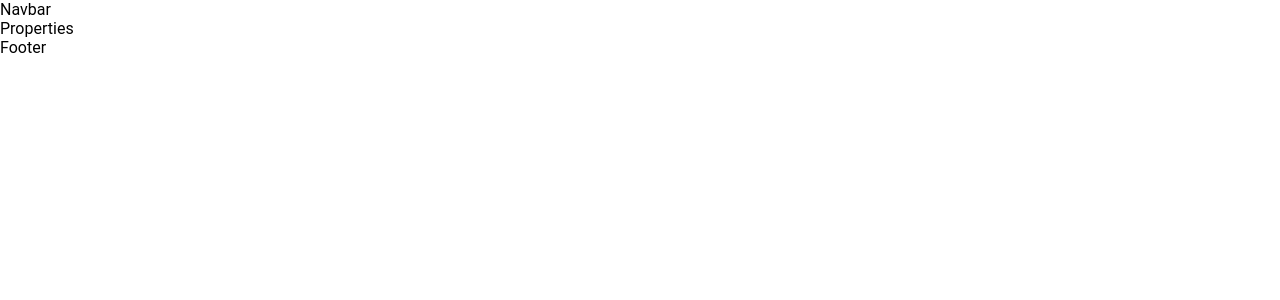
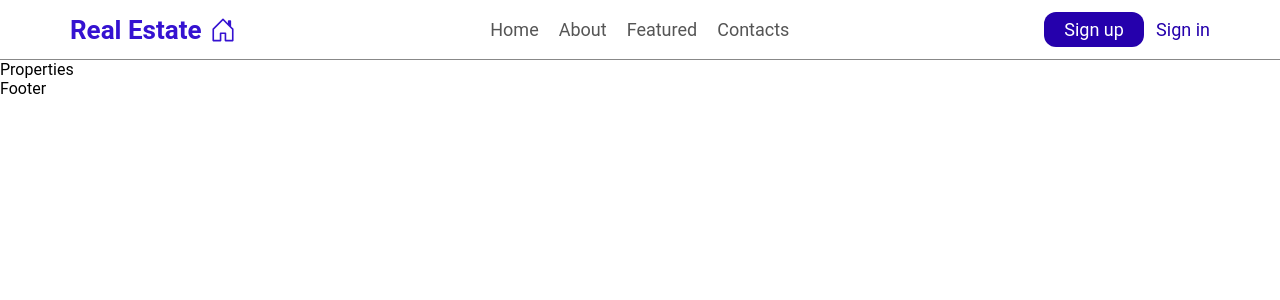
Before and after one commit to Jackury13/REAL-ESTATE-Milestone-Project-3, a React (Create React App) app in the folder client/: page /properties in a window 1280 px wide. Shown: the top 300 px of the page. Built offline with nearby package versions, Linux system fonts and the light colour scheme; the HTML template or start-up script is replaced by a standard one.

Commit message:
Navbar completed

```diff
--- a/client/src/components/navbar/Navbar.jsx
+++ b/client/src/components/navbar/Navbar.jsx
@@ -1,10 +1,28 @@
 import React from 'react'
 import classes from './navbar.module.css'
+import { Link } from 'react-router-dom'
+import {BsHouseDoor} from 'react-icons/bs'
 
 
 const Navbar = () => {
   return (
-    <div>Navbar</div>
+    <div className={classes.container}>
+      <div className={classes.wrapper}>
+        <Link to='/' className={classes.left}>
+          Real Estate <BsHouseDoor />
+        </Link>
+        <ul className={classes.center}>
+          <li className={classes.listItem}>Home</li>
+          <li className={classes.listItem}>About</li>
+          <li className={classes.listItem}>Featured</li>
+          <li className={classes.listItem}>Contacts</li>
+        </ul>
+        <div className={classes.right}>
+          <Link to='/signup'>Sign up</Link>
+          <Link to='/signin'>Sign in</Link>
+        </div>
+      </div>
+    </div>
   )
 }
 
--- a/client/src/components/navbar/navbar.module.css
+++ b/client/src/components/navbar/navbar.module.css
@@ -0,0 +1,80 @@
+.container{
+    position: sticky;
+    top: 0;
+    left: 0;
+    height: 60px;
+    width: 100%;
+    z-index: 9999;
+    background-color: #fff;
+    border-bottom: 1px solid #888;
+}
+
+.wrapper{
+    max-width: 1180px;
+    margin: 0 auto;
+    height: 100%;
+    display: flex;
+    justify-content: space-between;
+    align-items: center;
+    padding: 0.25rem 1.25rem;
+}
+
+.left{
+    text-decoration: none;
+    font-size: 26px;
+    font-weight: bold;
+    display: flex;
+    align-items: center;
+    gap: 0.5rem;
+    color: #3512d1;
+}
+
+.center{
+    display: flex;
+    justify-content: center;
+    align-items: center;
+    gap: 1.25rem;
+    list-style: none;
+    cursor: pointer;
+    font-size: 18px;
+}
+
+.center > .listItem{
+    color: #222;
+    transition: 150ms all ease-in-out;
+}
+
+.center > .listItem{
+    color: #555;
+}
+
+.right{
+    display: flex;
+    align-items: center;
+    gap: 0.75rem;
+}
+
+.right > a:first-child{
+    text-decoration: none;
+    padding: 0.4rem 1.2rem;
+    background-color: #2500ac;
+    color: #fff;
+    border: 1px solid transparent;
+    border-radius: 12px;
+    font-size: 18px;
+    cursor: pointer;
+    transition: 150ms all;
+}
+
+.right > a:first-child:hover{
+    border-color: #2500ac;
+    color: #2500ac;
+    background-color: #fff;
+}
+
+.right > a:nth-child(2){
+    color: #2500ac;
+    font-size: 18px;
+    cursor: pointer;
+    text-decoration: none;
+}
```
